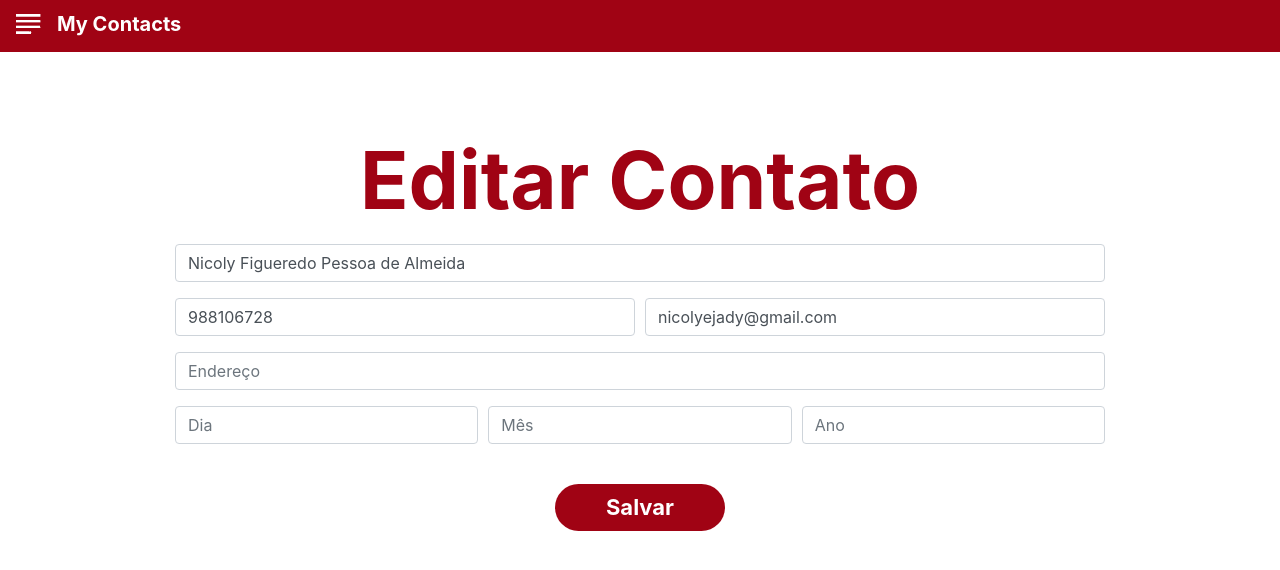
After one commit to Nicoly-Almeida/Desafio-Maq-Larem, a Django app: page /contato/4/edit in a window 1280 px wide. The commit adds this page. Shown: the top 570 px of the page. Run offline with Django 3.2, Linux system fonts and the light colour scheme; a user stored in the database is signed in; data comes from the database, SQL or seed files in the repository; some libraries are stand-ins or nearby versions.

Commit message:
tela de edição feita (barra de pesquisa infelizmente vou ficar devendo)

```diff
--- /dev/null
+++ b/pantufas/api/filters.py
@@ -0,0 +1,6 @@
+# import django_filters
+#
+# from .models import *
+#
+# class ContatoFilter(django_filters.FilterSet):
+#     class Meta:
--- /dev/null
+++ b/pantufas/api/forms.py
@@ -0,0 +1,11 @@
+from django import forms
+from .models import *
+
+
+class ContatoForm(forms.ModelForm):
+
+    class Meta:
+
+        model = Contato
+        # fields = ('nome', 'celular', 'email', 'endereco', 'dia', 'mes', 'ano')
+        fields = '__all__'
--- a/pantufas/api/models.py
+++ b/pantufas/api/models.py
@@ -1,12 +1,13 @@
 from django.db import models
 from django.contrib.auth.models import AbstractUser
+
 
 class Contato(models.Model):
     id = models.AutoField(primary_key = True)
     nome = models.CharField("nome",max_length = 100)
     celular = models.CharField("celular",max_length = 11)
     email = models.EmailField("email")
-    endereço = models.CharField("endereco", max_length = 200)
+    endereco = models.CharField("endereco", max_length = 200)
     dia = models.CharField("dia",max_length = 2)
     mes = models.CharField("mes",max_length = 2)
     ano = models.CharField("ano",max_length = 4)
@@ -14,9 +15,8 @@ class Contato(models.Model):
     def __str__(self):
         return self.nome
 
+
 class Usuario(AbstractUser):
     celular = models.CharField("celular",max_length = 11)
     id = models.AutoField(primary_key = True)
     contatos = models.ManyToManyField(Contato, blank = True, null = True)
-
-# Create your models here.
--- a/pantufas/api/views.py
+++ b/pantufas/api/views.py
@@ -4,6 +4,8 @@ from django.shortcuts import render, redirect
 from pprint import pprint
 from api.models import Usuario, Contato
 from django.contrib.auth.decorators import login_required
+
+from api.forms import ContatoForm
 
 
 def loginView(request):
@@ -40,6 +42,7 @@ def registerView(request):
 
     return HttpResponse("")
 
+
 @login_required(login_url = "/")
 def contatoView(request):
     if request.method == "GET":
@@ -69,11 +72,11 @@ def contatoView(request):
         return redirect("/contatos")
 
 
-
 @login_required(login_url = "/")
 def logoutView(request):
     logout(request)
     return redirect("/")
+
 
 @login_required(login_url = "/")
 def deleteView(request, id):
@@ -83,3 +86,24 @@ def deleteView(request, id):
     user.save()
     contato.delete()
     return redirect("/contatos")
+
+
+@login_required(login_url= '/')
+def editView(request, id):
+
+    contato = Contato.objects.get(id = id)
+
+    form = ContatoForm(instance=contato)
+
+    if request.method == 'POST':
+
+        form = ContatoForm(request.POST, instance=contato)
+        if form.is_valid():
+            form.save()
+            return redirect("/contatos")
+
+    context = {
+        'contato': contato,
+        'form': form
+    }
+    return render(request, "contato_edit.html", context)
--- a/pantufas/pantufas/settings.py
+++ b/pantufas/pantufas/settings.py
@@ -40,6 +40,8 @@ INSTALLED_APPS = [
     'django.contrib.staticfiles',
     'rest_framework',
     'api',
+    'widget_tweaks',
+    'django_filters',
 ]
 
 MIDDLEWARE = [
--- a/pantufas/pantufas/urls.py
+++ b/pantufas/pantufas/urls.py
@@ -23,5 +23,6 @@ urlpatterns = [
     path('cadastro/', views.registerView),
     path('contatos/', views.contatoView),
     path('logout/', views.logoutView),
-    path("contato/<int:id>", views.deleteView),
+    path("contato/<int:id>/delete", views.deleteView),
+    path("contato/<int:id>/edit", views.editView),
 ]
--- /dev/null
+++ b/pantufas/requirements.txt
@@ -0,0 +1,4 @@
+asgiref==3.2.10
+Django==3.1.2
+pytz==2020.5
+sqlparse==0.4.1
--- /dev/null
+++ b/pantufas/templates/contato_edit.html
@@ -0,0 +1,85 @@
+{% load static %}
+{% load widget_tweaks %}
+<!doctype html>
+<html lang="en">
+  <head>
+    <!-- Required meta tags -->
+    <meta charset="utf-8">
+    <meta name="viewport" content="width=device-width, initial-scale=1, shrink-to-fit=no">
+
+
+
+    <!-- Bootstrap CSS -->
+    <link rel="stylesheet" href="https://stackpath.bootstrapcdn.com/bootstrap/4.5.2/css/bootstrap.min.css" integrity="sha384-JcKb8q3iqJ61gNV9KGb8thSsNjpSL0n8PARn9HuZOnIxN0hoP+VmmDGMN5t9UJ0Z" crossorigin="anonymous">
+
+    <!-- CSS Personalizado -->
+    <link rel="stylesheet" href="{% static "css/style.css" %}">
+
+    <title>My Contacts</title>
+  </head>
+  <body>
+    <!-- Navbar -->
+    <nav class="navbar navbar text-center" style="background: #A00314 !important;">
+      <!-- Logo da Navbar -->
+
+
+      <a href="" style=" float:left !important">
+        <img src="{% static "img/listras.png" %}" class="mt-1" height="20px" width="25px"/>
+        <h5 class="text-white ml-3  mt-1" style=" float:right !important; font-family: 30px"> <b>My Contacts</b></h5>
+      </a>
+    </nav>
+
+    <!-- Conteúdo -->
+    <div class="container text-center w-75" style="margin-top:80px">
+      <h1 style="font-size: 80px; color:#A00314;" class="mb-3" ><b> Editar Contato</b></h1>
+
+      <!-- Cadastro -->
+        <form method="POST"> {% csrf_token %}
+              <div class="form-row">
+                <div class="form-group col-md">
+                  <!-- Nome!-->
+                  {{ form.nome|add_class:'form-control'|append_attr:'placeholder:Nome'|append_attr:'data-rule:"minlen:10"' }}
+                </div>
+              </div>
+              <div class="form-row">
+                <div class="form-group col-md-6">
+                  {{ form.celular|add_class:'form-control'|append_attr:'placeholder:Celular'|append_attr:'data-rule:"minlen:10"' }}
+                </div>
+                <div class="form-group col-md-6">
+                  {{ form.email|add_class:'form-control'|append_attr:'placeholder:Email'|append_attr:'data-rule:"minlen:10"' }}
+                </div>
+              </div>
+              <div class="form-row">
+                <div class="form-group col-md">
+                  {{ form.endereco|add_class:'form-control'|append_attr:'placeholder:Endereço'|append_attr:'data-rule:"minlen:10"' }}
+                </div>
+              </div>
+              <div class="form-row">
+                <div class="form-group col-md-4">
+                 {{ form.dia|add_class:'form-control'|append_attr:'placeholder:Dia'|append_attr:'data-rule:"minlen:10"' }}
+                </div>
+                <div class="form-group col-md-4">
+                  {{ form.mes|add_class:'form-control'|append_attr:'placeholder:Mês'|append_attr:'data-rule:"minlen:10"' }}
+                </div>
+                <div class="form-group col-md-4">
+                  {{ form.ano|add_class:'form-control'|append_attr:'placeholder:Ano'|append_attr:'data-rule:"minlen:10"' }}
+                </div>
+              </div>
+
+            <div class="text-center mb-5 mt-4">
+                <button type="submit"
+                 class="btn borda-redonda" style="background-color: #A00314;color:white; padding-left: 50px;padding-right:50px; border-radius: 50px !important;"
+                ><span style="font-size:22px"><b>Salvar</b></span></button>
+              </div>
+            </form>
+          </div>
+        </div>
+
+
+    <!-- Optional JavaScript -->
+    <!-- jQuery first, then Popper.js, then Bootstrap JS -->
+    <script src="https://code.jquery.com/jquery-3.5.1.slim.min.js" integrity="sha384-DfXdz2htPH0lsSSs5nCTpuj/zy4C+OGpamoFVy38MVBnE+IbbVYUew+OrCXaRkfj" crossorigin="anonymous"></script>
+    <script src="https://cdn.jsdelivr.net/npm/popper.js@1.16.1/dist/umd/popper.min.js" integrity="sha384-9/reFTGAW83EW2RDu2S0VKaIzap3H66lZH81PoYlFhbGU+6BZp6G7niu735Sk7lN" crossorigin="anonymous"></script>
+    <script src="https://stackpath.bootstrapcdn.com/bootstrap/4.5.2/js/bootstrap.min.js" integrity="sha384-B4gt1jrGC7Jh4AgTPSdUtOBvfO8shuf57BaghqFfPlYxofvL8/KUEfYiJOMMV+rV" crossorigin="anonymous"></script>
+  </body>
+</html>
```
Also changed, not shown: pantufas/templates/contatos.html (+11 -1 lines), pantufas/api/migrations/0008_auto_20210111_0130.py (added), pantufas/db.sqlite3.
